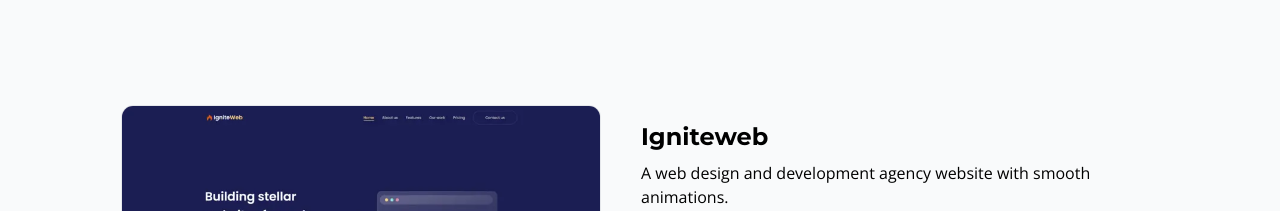
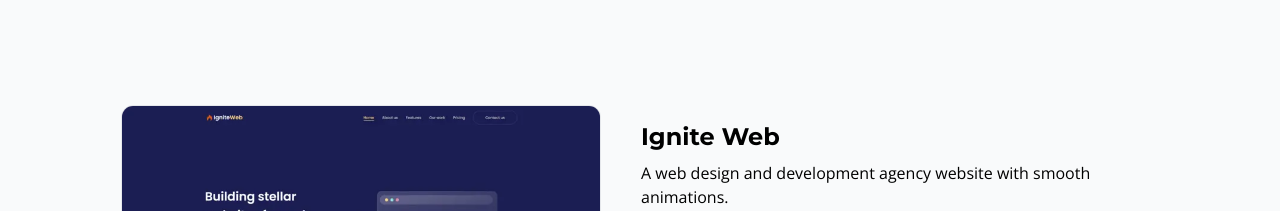
Before and after one commit to ashfakniloy/niloy-portfolio, a Next.js app: page / in a window 1280 px wide. Shown: the part 2520-2731 px from the top of the page. Built offline with nearby package versions, Linux system fonts and the light colour scheme.

Commit message:
renamed project name

```diff
--- a/data/projects.tsx
+++ b/data/projects.tsx
@@ -59,7 +59,7 @@ export const projects = [
     scrollDuration: 10,
   },
   {
-    name: "Igniteweb",
+    name: "Ignite Web",
     // image: Igniteweb,
     image: "/images/projects/igniteweb.webp",
     blurImage: "/images/blur/igniteweb-blur.webp",
```
